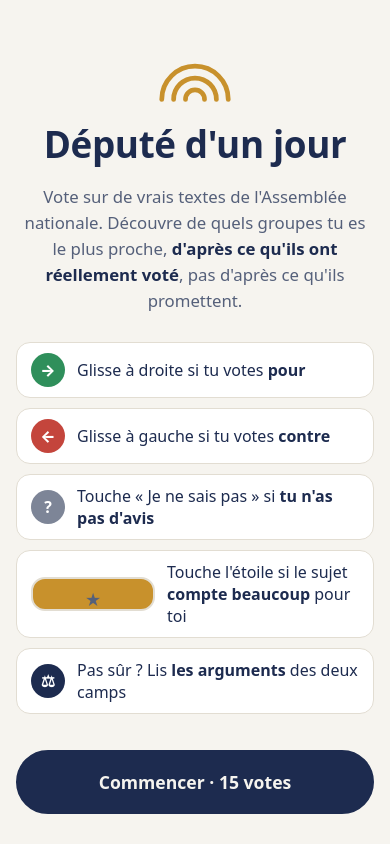
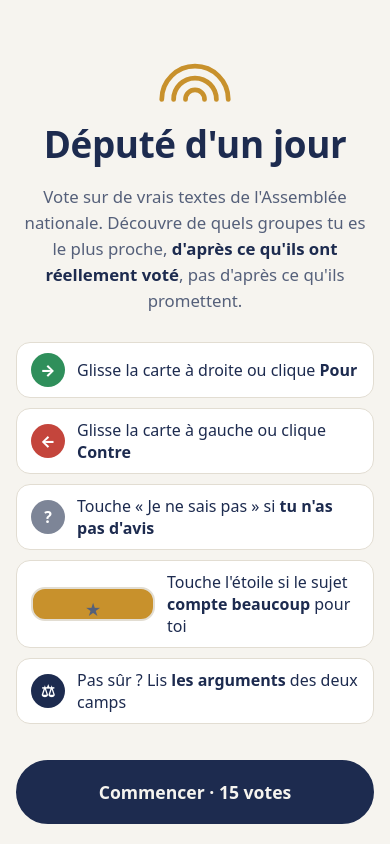
Before and after one commit to guillaumerollando/depute-d-un-jour, a React (Vite) app in the folder app/: page / in a window 390 px wide. Shown: the top 844 px of the page. Built offline with nearby package versions, Linux system fonts and the light colour scheme.

Commit message:
Règles de l'accueil adaptées à l'appareil (toucher sur mobile, glisser à la souris)
Assisted by AI

```diff
--- a/app/src/composants/Accueil.tsx
+++ b/app/src/composants/Accueil.tsx
@@ -10,6 +10,9 @@
 
 const date = (iso: string) =>
   new Date(iso).toLocaleDateString('fr-FR', { day: 'numeric', month: 'long', year: 'numeric' });
+
+// Écran tactile : on touche les boutons ; à la souris, on peut aussi glisser la carte
+const tactile = typeof window !== 'undefined' && window.matchMedia?.('(pointer: coarse)').matches;
 
 export function Accueil({ donnees, reprise, onReprendre, onCommencer, onMethode }: Props) {
   return (
@@ -24,8 +27,17 @@
       </p>
 
       <ol className="regles">
-        <li><span className="geste pour">→</span> <span>Glisse à droite si tu votes <strong>pour</strong></span></li>
-        <li><span className="geste contre">←</span> <span>Glisse à gauche si tu votes <strong>contre</strong></span></li>
+        {tactile ? (
+          <>
+            <li><span className="geste pour">✓</span> <span>Touche <strong>Pour</strong> si tu votes pour</span></li>
+            <li><span className="geste contre">✕</span> <span>Touche <strong>Contre</strong> si tu votes contre</span></li>
+          </>
+        ) : (
+          <>
+            <li><span className="geste pour">→</span> <span>Glisse la carte à droite ou clique <strong>Pour</strong></span></li>
+            <li><span className="geste contre">←</span> <span>Glisse la carte à gauche ou clique <strong>Contre</strong></span></li>
+          </>
+        )}
         <li><span className="geste passe">?</span> <span>Touche « Je ne sais pas » si <strong>tu n'as pas d'avis</strong></span></li>
         <li><span className="geste etoile">★</span> <span>Touche l'étoile si le sujet <strong>compte beaucoup</strong> pour toi</span></li>
         <li><span className="geste arguments">⚖</span> <span>Pas sûr ? Lis <strong>les arguments</strong> des deux camps</span></li>
```
Also changed, not shown: 2 other files (tests, documents, lock files or other folders).
